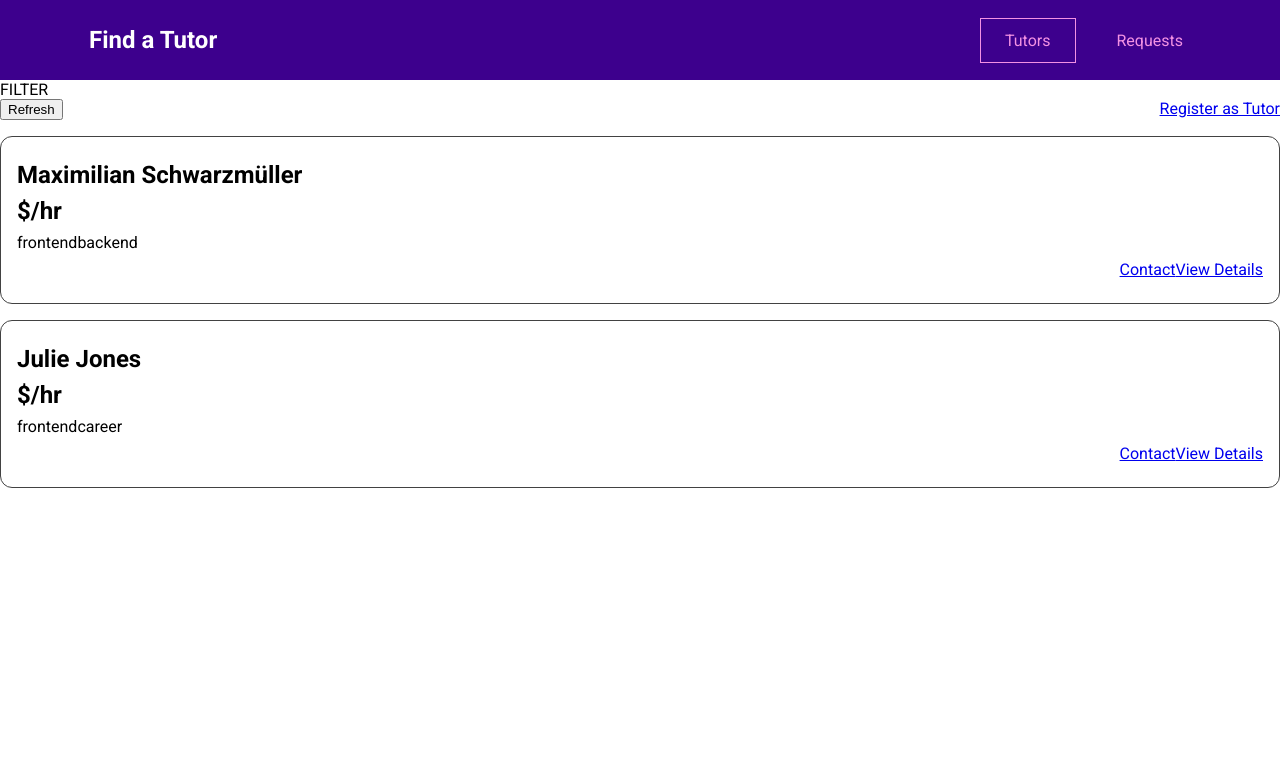
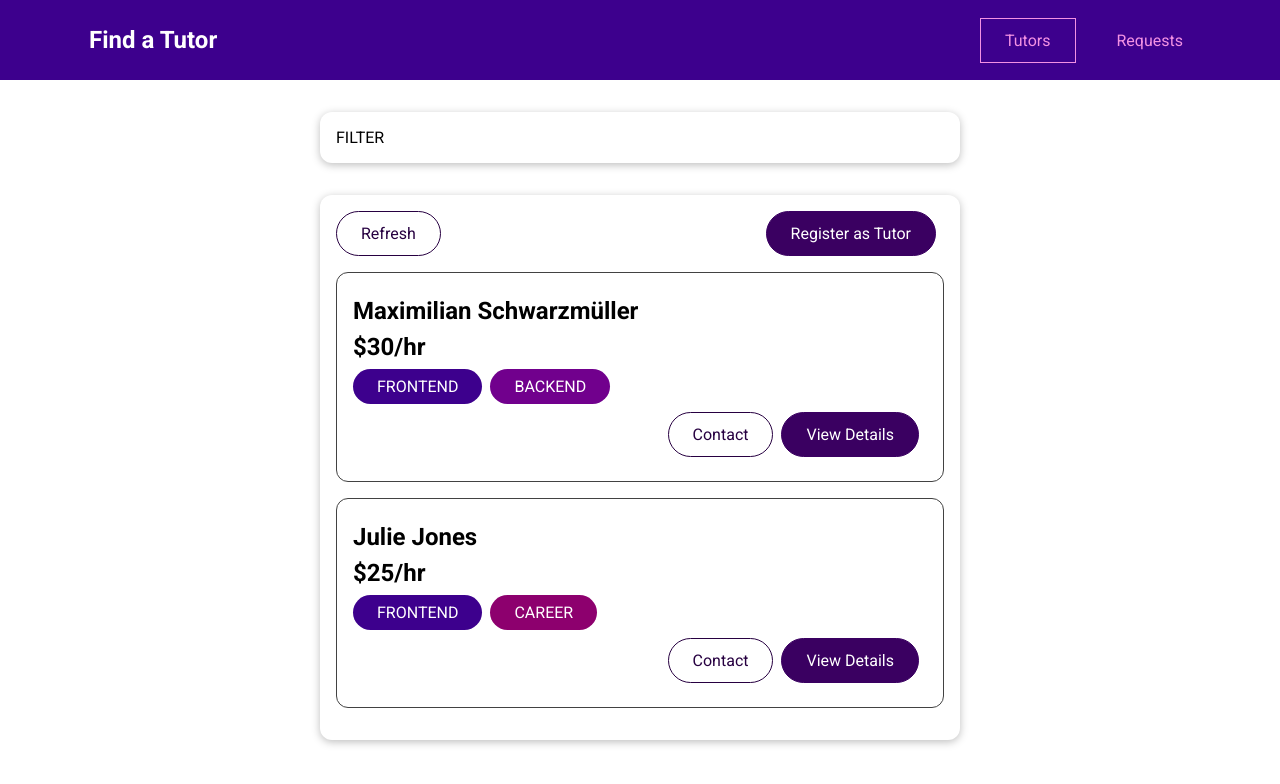
Before and after one commit to zubedev/tutor-finder, a Vue app: page /tutors in a window 1280 px wide. Shown: the top 784 px of the page. Built offline with nearby package versions, Linux system fonts and the light colour scheme.

Commit message:
added base card, button, badge

```diff
--- a/src/components/tutors/TutorItem.vue
+++ b/src/components/tutors/TutorItem.vue
@@ -3,11 +3,16 @@
     <h3>{{ firstName + ' ' + lastName }}</h3>
     <h3>${{ rate }}/hr</h3>
     <div>
-      <span v-for="area in areas" :key="area">{{ area }}</span>
+      <base-badge
+          v-for="area in areas"
+          :key="area"
+          :text="area"
+          :type="area"
+      ></base-badge>
     </div>
     <div class="actions">
-      <router-link :to="contactLink">Contact</router-link>
-      <router-link :to="detailsLink">View Details</router-link>
+      <base-button link :to="contactLink" mode="outline">Contact</base-button>
+      <base-button link :to="detailsLink">View Details</base-button>
     </div>
   </li>
 </template>
@@ -15,11 +20,11 @@
 <script>
 export default {
   props: {
-    'id': { type: String, required: true },
-    'firstName': { type: String, required: true },
-    'lastName': { type: String, required: true },
-    'rate': { type: Number, required: true },
-    'areas': { type: Array, required: true },
+    id: { type: String, required: true },
+    firstName: { type: String, required: true },
+    lastName: { type: String, required: true },
+    rate: { type: Number, required: true },
+    areas: { type: Array, required: true },
   },
   computed: {
     detailsLink() {
--- /dev/null
+++ b/src/components/ui/BaseBadge.vue
@@ -0,0 +1,40 @@
+<template>
+  <span class="badge" :class="type">
+    {{ textUppercased }}
+  </span>
+</template>
+
+<script>
+export default {
+  props: {
+    text: { type: String, required: true },
+    type: { type: String, required: false }
+  },
+  computed: {
+    textUppercased() { return this.text.toUpperCase(); }
+  }
+}
+</script>
+
+<style scoped>
+.badge {
+  background-color: #ccc;
+  color: #252525;
+  border-radius: 30px;
+  padding: 0.5rem 1.5rem;
+  display: inline-block;
+  margin-right: 0.5rem;
+}
+.frontend {
+  background-color: #3d008d;
+  color: white;
+}
+.backend {
+  background-color: #71008d;
+  color: white;
+}
+.career {
+  background-color: #8d006e;
+  color: white;
+}
+</style>
--- /dev/null
+++ b/src/components/ui/BaseButton.vue
@@ -0,0 +1,53 @@
+<template>
+  <router-link :class="mode" :to="to" v-if="link"><slot></slot></router-link>
+  <button :class="mode" v-else><slot></slot></button>
+</template>
+
+<script>
+export default {
+  props: {
+    link: { type: Boolean, required: false, default: false },
+    to: { type: String, required: false, default: '/' },
+    mode: { type: String, required: false, default: null }
+  }
+}
+</script>
+
+<style scoped>
+button,
+a {
+  text-decoration: none;
+  padding: 0.75rem 1.5rem;
+  font: inherit;
+  background-color: #3a0061;
+  border: 1px solid #3a0061;
+  color: white;
+  cursor: pointer;
+  border-radius: 30px;
+  margin-right: 0.5rem;
+  display: inline-block;
+}
+a:hover,
+a:active,
+button:hover,
+button:active {
+  background-color: #270041;
+  border-color: #270041;
+}
+.flat {
+  background-color: transparent;
+  color: #3a0061;
+  border: none;
+}
+.outline {
+  background-color: transparent;
+  border-color: #270041;
+  color: #270041;
+}
+.flat:hover,
+.flat:active,
+.outline:hover,
+.outline:active {
+  background-color: #edd2ff;
+}
+</style>
--- /dev/null
+++ b/src/components/ui/BaseCard.vue
@@ -0,0 +1,17 @@
+<template>
+  <div class="card"><slot></slot></div>
+</template>
+
+<script>
+export default {}
+</script>
+
+<style scoped>
+.card {
+  border-radius: 12px;
+  box-shadow: 0 2px 8px rgba(0, 0, 0, 0.26);
+  padding: 1rem;
+  margin: 2rem auto;
+  max-width: 40rem;
+}
+</style>
--- a/src/pages/tutors/TutorList.vue
+++ b/src/pages/tutors/TutorList.vue
@@ -1,9 +1,12 @@
 <template>
+  <base-card>
     <section>FILTER</section>
+  </base-card>
+  <base-card>
     <section>
       <div class="controls">
-      <button>Refresh</button>
-      <router-link to="/register">Register as Tutor</router-link>
+        <base-button mode="outline">Refresh</base-button>
+        <base-button link to="/register">Register as Tutor</base-button>
       </div>
       <ul v-if="hasTutors">
         <TutorItem
@@ -12,12 +15,13 @@
             :id="tutor.id"
             :first-name="tutor.firstName"
             :last-name="tutor.lastName"
-          :rate="tutor.rate"
+            :rate="tutor.hourlyRate"
             :areas="tutor.areas"
         />
       </ul>
       <h3 v-else>No tutors found!</h3>
     </section>
+  </base-card>
 </template>
 
 <script>
```
Also changed, not shown: src/main.js (+9 -0 lines). Lines whose indentation alone changed are shown as unchanged.
